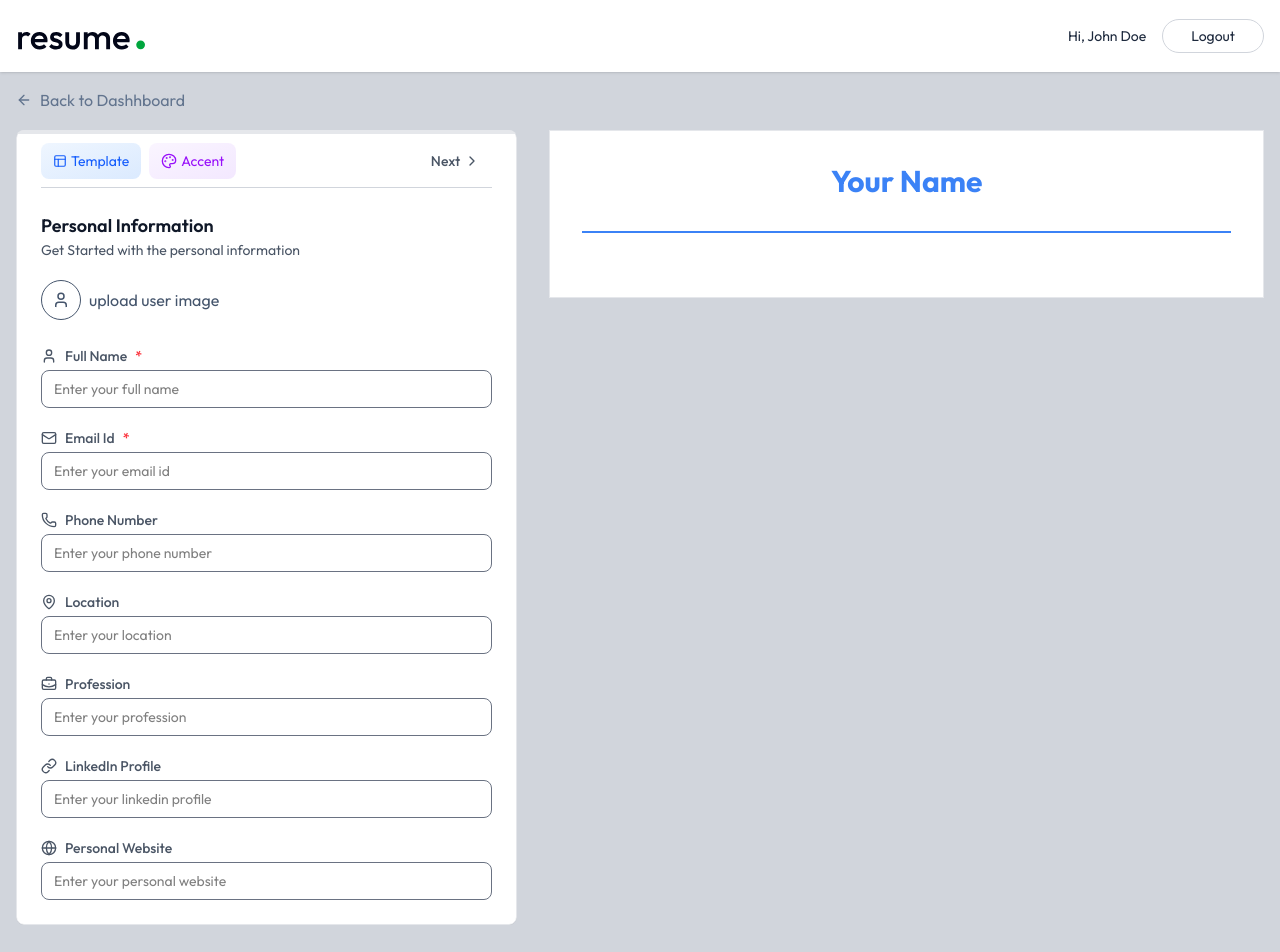
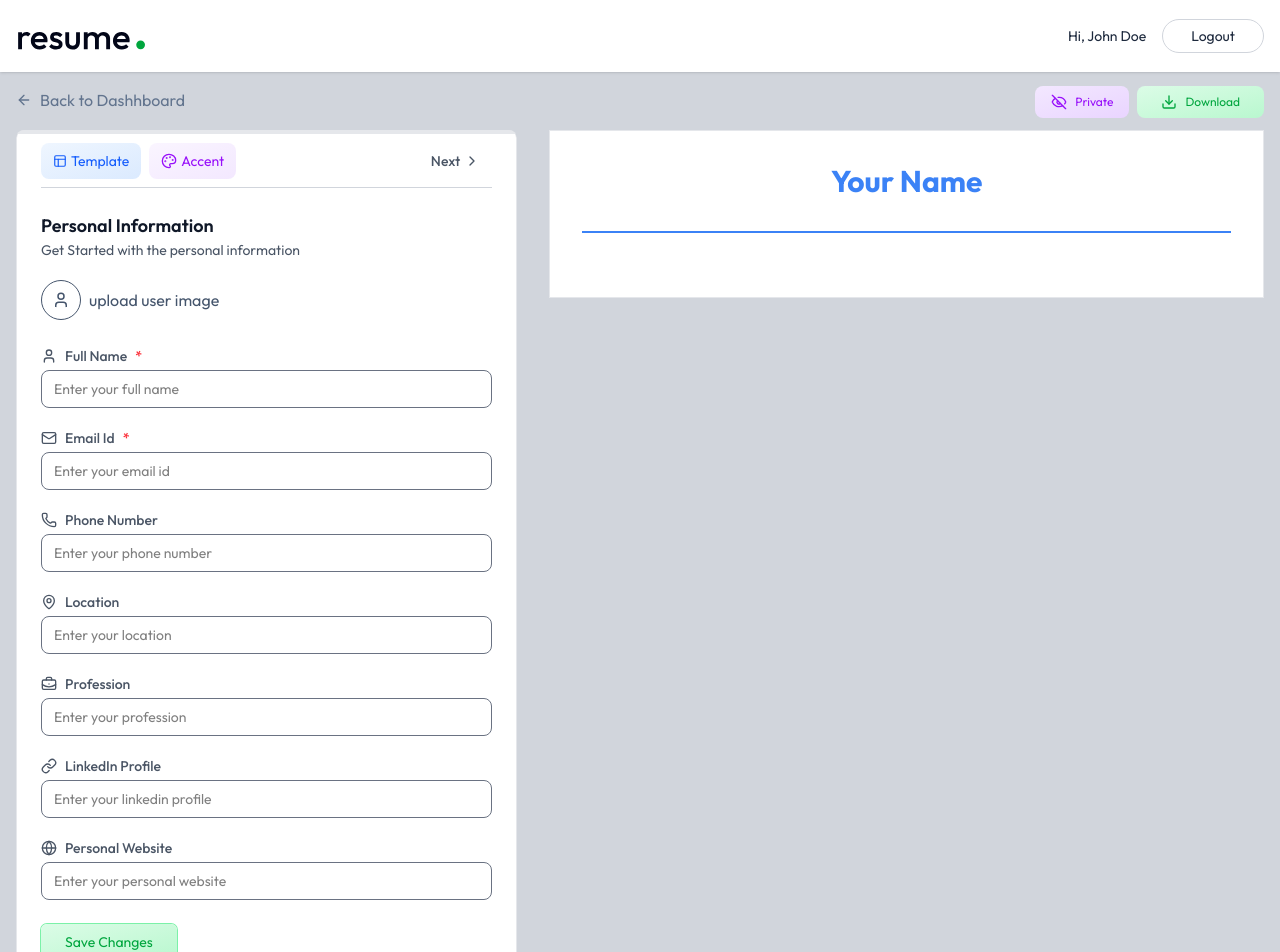
Before and after one commit to piyush202003/resume_builder_react_django, a React (Vite) app in the folder client/: page /app/builder/1 in a window 1280 px wide. Shown: the top 952 px of the page. Built offline with nearby package versions, Linux system fonts and the light colour scheme.

Commit message:
done reume builder

```diff
--- a/client/src/pages/ResumeBuilder.jsx
+++ b/client/src/pages/ResumeBuilder.jsx
@@ -1,7 +1,7 @@
 import { useEffect, useState } from "react"
 import { Link, useParams } from "react-router-dom"
 import { dummyResumeData } from "../assets/assets"
-import { ActivitySquare, ArrowLeftIcon, Briefcase, ChevronLeft, ChevronRight, FileText, FolderIcon, GraduationCap, Sparkles, User } from "lucide-react"
+import { ActivitySquare, ArrowLeftIcon, Briefcase, ChevronLeft, ChevronRight, DownloadIcon, EyeIcon, EyeOffIcon, FileText, FolderIcon, GraduationCap, Share2Icon, Sparkles, User } from "lucide-react"
 import PersonalInfoForm from "../components/PersonalInfoForm"
 import ResumePreview from "../components/ResumePreview"
 import TemplateSelector from "../components/TemplateSelector"
@@ -55,6 +55,25 @@
   useEffect(()=>{
     loadExistingResume()
   },[])
+
+  const changeResumeVisibility = async () => {
+    setResumeData({...resumeData, public: !resumeData.public})
+  }
+
+  const handleShare = () =>{
+    const frontendUrl = window.location.href.split('/app/')[0]
+    const resumeUrl = frontendUrl + '/view/' + resumeId
+
+    if(navigator.share){
+      navigator.share({url:resumeUrl, text:'My Resume', })
+    }else{
+      alert('Share not supported on this browser.')
+    }
+  }
+
+  const downloadResume = () =>{
+    window.print();
+  }
 
   return (
     <>
@@ -126,14 +145,35 @@
                     </div>
                   )}
               </div>
+
+              <button className="bg-linear-to-br from-green-100 to-green-200 ring-green-300 text-green-600 ring hover:ring-green-400 transition-all rounded-md px-6 py-2 mt-6 text-sm">
+                Save Changes
+              </button>
             </div>
           </div>
 
           {/* Right Panel - Preview */}
           <div className="lg:col-span-7 max-lg:mt-6">
 
-            <div>
+            <div className="relative w-full">
               {/* Buttons */}
+              <div className="absolute bottom-3 left-0 right-0 flex items-center justify-end gap-2">
+
+                  {resumeData.public && (
+                    <button onClick={handleShare} className="flex items-center p-2 px-4 gap-2 text-xs bg-linear-to-br from-blue-100 to-blue-200 text-blue-600 rounded-lg ring-blue-300 hover:ring transition-colors">
+                      <Share2Icon className="size-4" /> Share
+                    </button>
+                  )}
+
+                  <button onClick={changeResumeVisibility} className="flex items-center p-2 px-4 gap-2 text-xs bg-linear-to-br from-purple-100 to-purple-200 text-purple-600 ring-purple-300 rounded-lg hover:ring transition-colors">
+                    {resumeData.public ? <EyeIcon className="size-4" /> : <EyeOffIcon className="size-4" /> }
+                    {resumeData.public ? 'Public' : 'Private'}
+                  </button>
+
+                  <button onClick={downloadResume} className="flex items-center gap-2 px-6 py-2 text-xs bg-linear-to-br from-green-100 to-green-200 text-green-600 rounded-lg ring-green-300 hover:ring transition-colors">
+                    <DownloadIcon className="size-4" /> Download
+                  </button>
+              </div>
             </div>
 
             {/* resume preview */}
```
